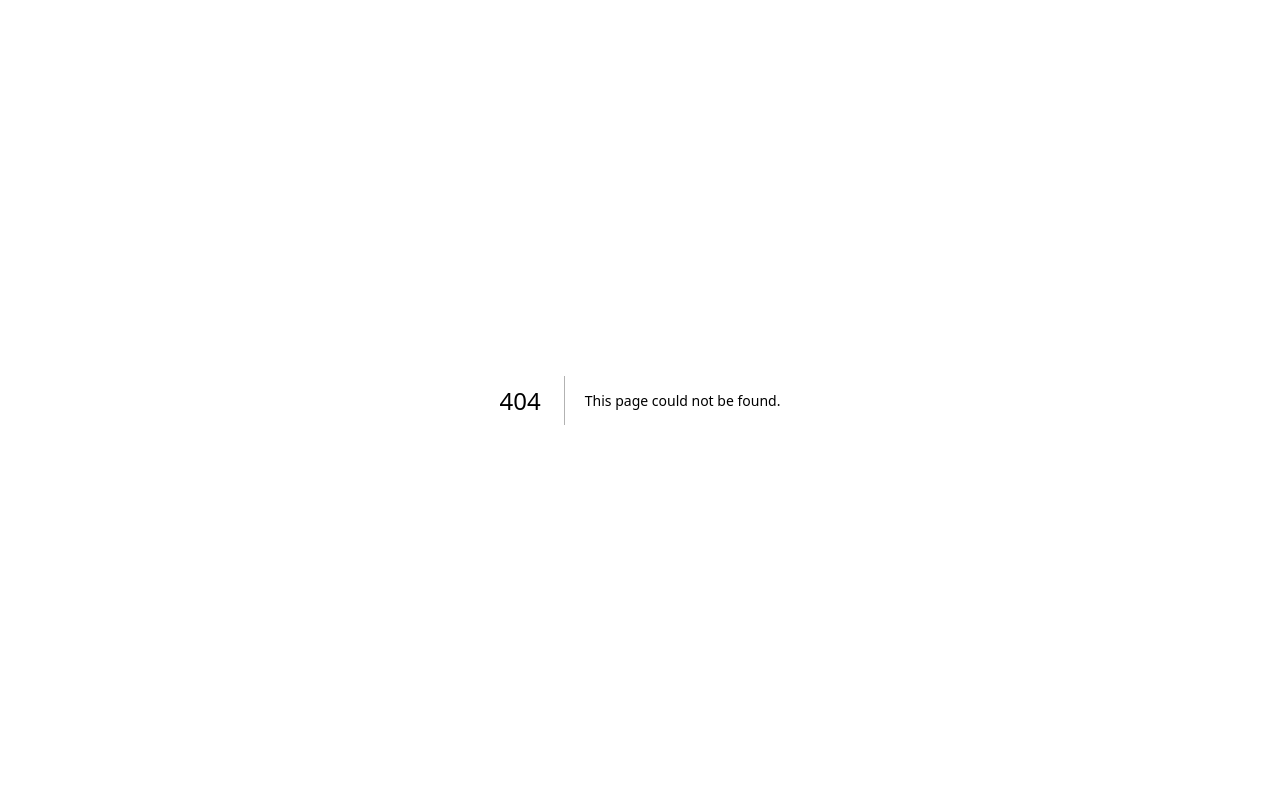
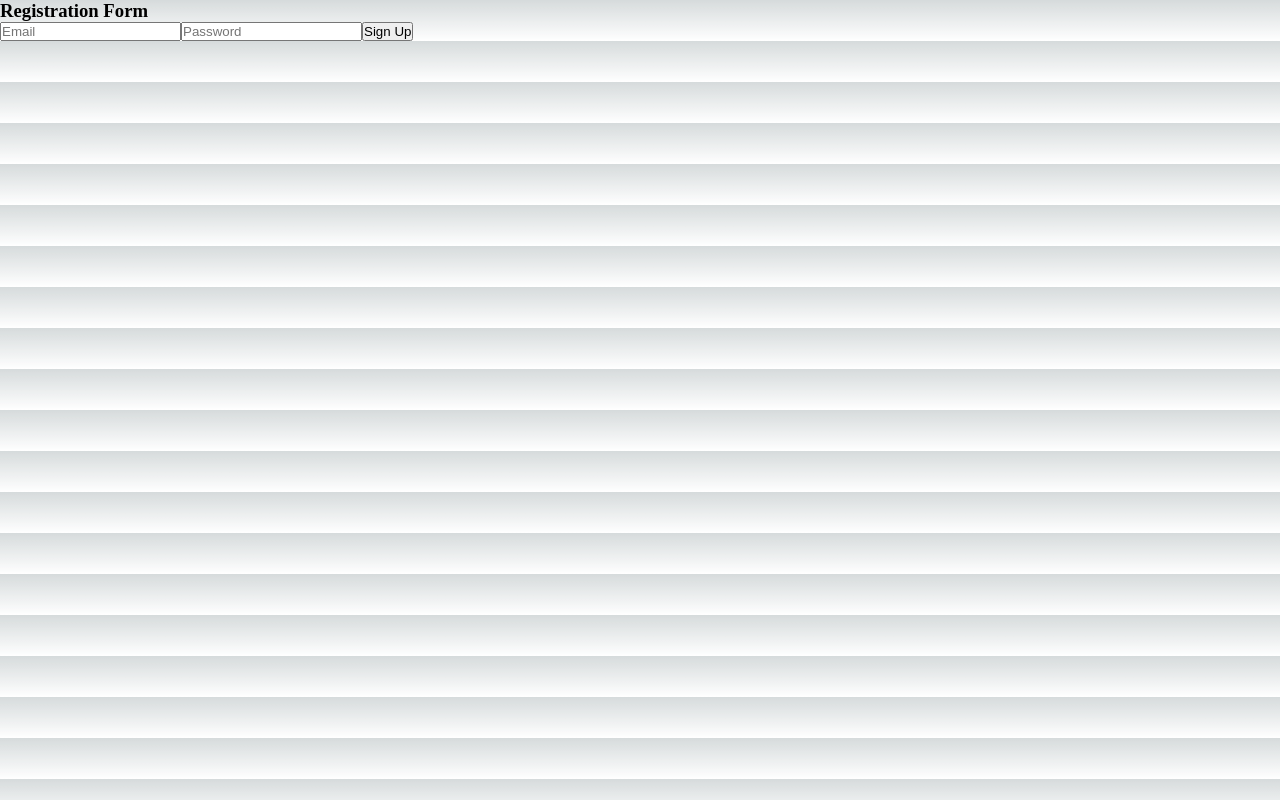
Before and after one commit to amincxo/vaidationNext, a Next.js app: page /signup in a window 1280 px wide. Before the commit this address had no page. Built offline with nearby package versions, Linux system fonts and the light colour scheme.

Commit message:
signup front and api complate

```diff
--- a/pages/api/auth/signup.js
+++ b/pages/api/auth/signup.js
@@ -1,3 +1,4 @@
+import User from "../../../models/User";
 import { hashPassword } from "../../../utils/auth";
 import connectDB from "../../../utils/connectDB";
 
--- a/pages/index.js
+++ b/pages/index.js
@@ -1,11 +1,12 @@
 
+import Link from 'next/link'
 import styles from '../styles/Home.module.css'
 
 
 export default function Home() {
   return (
-    <div>
-        <h1>Authentication and Authrization</h1>
+    <div className={styles.container} >
+        <button><Link href="/signup" >Sign Up</Link> </button>
     </div>
   )
 }
--- /dev/null
+++ b/pages/signup.js
@@ -0,0 +1,32 @@
+import { useRouter } from 'next/router';
+import React, { useState } from 'react'
+
+function Signup() {
+    const [email , setEmail] = useState('');
+    const [password , setPassword] = useState('');
+
+    const router = useRouter()
+
+    const signUpHandler = async () => {
+        const res = await fetch("/api/auth/signup", {
+            method: "POST",
+            body: JSON.stringify({email, password}),
+            headers: {"Content-Type": "application/json"}
+        })
+        const data = await res.json();
+        if (data.status === "success") {
+            router.push('/signin')
+        }
+    }
+
+  return (
+    <div>
+        <h3>Registration Form</h3>
+        <input  placeholder='Email' type='text' value={email} onChange={e => setEmail(e.target.value)} />
+        <input  placeholder='Password' type='password' value={password} onChange={e => setPassword(e.target.value)} />
+        <button onClick={signUpHandler} >Sign Up </button>
+    </div>
+  )
+}
+
+export default Signup
```
